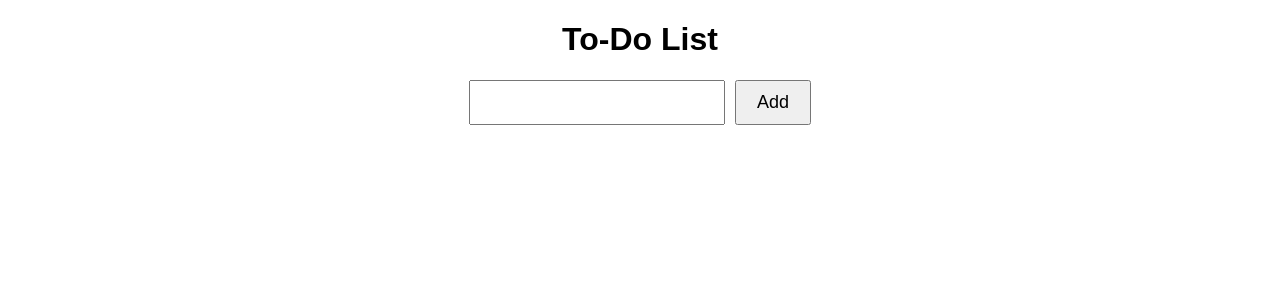
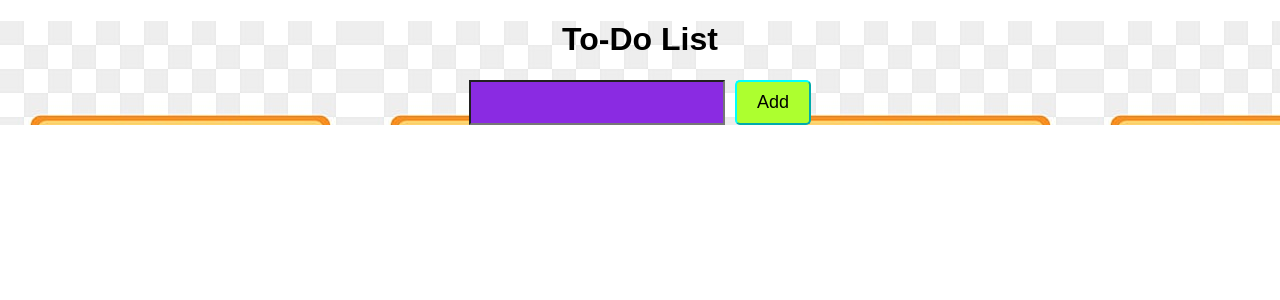
Before and after one commit to tivanethulane/To_Do_LIst, a React (Create React App) app: page / in a window 1280 px wide. Shown: the top 300 px of the page. Built offline with nearby package versions, Linux system fonts and the light colour scheme.

Commit message:
styling the project

```diff
--- a/src/App.css
+++ b/src/App.css
@@ -1,17 +1,26 @@
 .App {
   text-align: center;
   font-family: Arial, Helvetica, sans-serif;
+  background-image: url(/public/tasks.jpg);
+background-position: unset;
+background-repeat: repeat;
 }
 
 .input {
   padding: 10px;
   font-size: 18px;
   margin-right: 10px;
+  background-color: blueviolet;
+  color: white;
 }
 
 button {
   padding: 10px 20px;
   font-size: 18px;
+  border-radius: 5px;
+  box-shadow: blue 10px;
+  background-color: greenyellow;
+  border-color: aqua ;
 }
 
 .todo {
@@ -23,4 +32,5 @@ button {
   background: #f4f4f4;
   border-radius: 4px;
   background-color: red;
+  color: white;
 }
```
Also changed, not shown: public/tasks.jpg (added).
